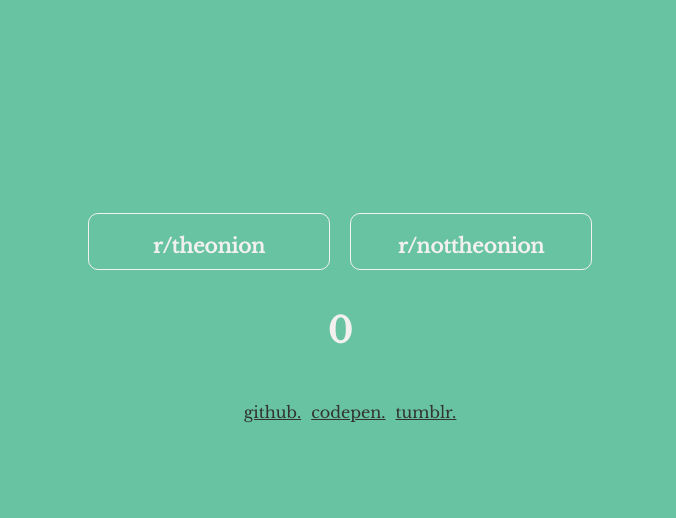
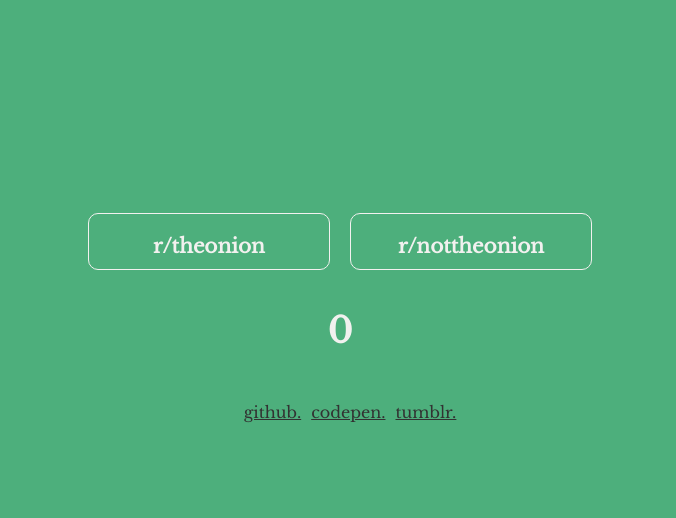
Before and after one commit to OneCodeMan/OnionOrNot, a plain HTML site: page index.html in a window 1280 px wide. Shown: the part 282-800 px from the top of the page, without its empty margins (300-976 px from the left). Drawn offline with nearby package versions, Linux system fonts and the light colour scheme; no server answers.

Commit message:
Experimenting with colors

```diff
--- a/css/styles.css
+++ b/css/styles.css
@@ -4,7 +4,7 @@
 }
 
 body {
-    background: #68C3A3;
+    background: #4DAF7C;
 }
 
 #container {
```
